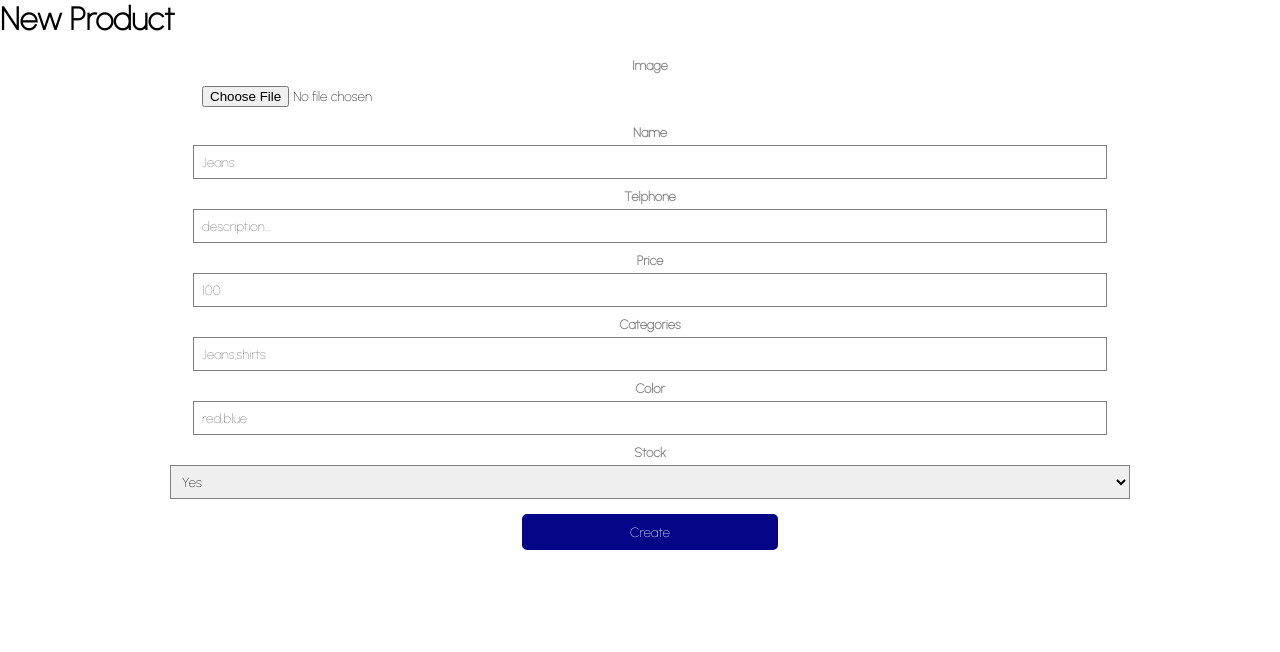
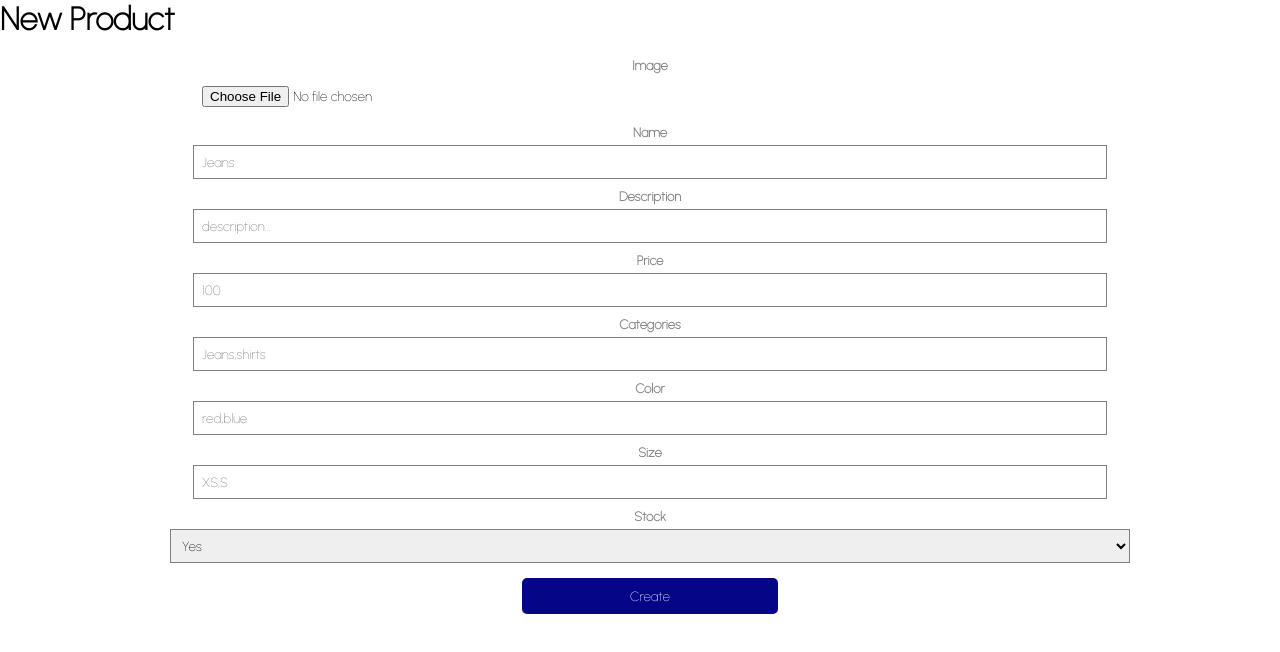
Before and after one commit to samuel-afful/shop_frontend, a React (Create React App) app: page /admin in a window 1280 px wide. Shown: the top 652 px of the page. Built offline with nearby package versions, Linux system fonts and the light colour scheme.

Commit message:
added size form

```diff
--- a/src/components/Products.jsx
+++ b/src/components/Products.jsx
@@ -1,9 +1,9 @@
-import React, { useEffect } from 'react';
+import React, { useEffect ,useState} from 'react';
 import styled from 'styled-components';
 import { popularProducts } from '../data';
 import Product from './Product';
 import Axios from 'axios'
-import { useState } from 'react';
+
 const Container = styled.div`
     display:flex;
     flex-wrap:wrap;
@@ -13,17 +13,18 @@ const Products = ({cat,filters,sort}) => {
   console.log(cat,filters,sort)
   const [products,setProduct] = useState([])
   const [filteredProduct,setFilteredProduct] = useState([])
+
   useEffect(()=>{
-    const getProducts=()=>{
+    const getProducts = async()=>{
       try{
-        const response = Axios.get(cat ?`http://localhost:5000/api/product?category=${cat}`:
-        'http://localhost:5000/api/product');
+        const response = await Axios.get('http://localhost:5000/api/product?category=bffbfb');
         console.log(response)
+      setProduct(response.data)
       }catch(err){
         console.log(err)
       }
     }
-     setProduct(response.data)
+    getProducts()
   },[cat])
 
   useEffect(()=>{
--- a/src/pages/Admin.jsx
+++ b/src/pages/Admin.jsx
@@ -61,20 +61,24 @@ const Button = styled.button`
 `
 const Admin = () => {
   var data
-  const [color,setColor] = useState([])
+  const [color,setColor] = useState()
     const [product,setProduct] = useState({});
     const [cat,setCat] = useState([])
+    const [size,setSize] = useState([])
     const [file,setFile] = useState([])
     const handleChange =(e)=>{
          setProduct(prev=>{
             return{...prev,[e.target.name]:e.target.value}}
             )
     }
+    const handleSize = (e)=>{
+      setCat(e.target.value.split(","))
+  }
     const handleCat = (e)=>{
-        setCat({[e.target.name]:e.target.value.split(",")})
+        setCat(e.target.value.split(","))
     }
     const handleCol = (e)=>{
-      setColor({[e.target.name]:e.target.value.split(",")})
+      setColor(e.target.value.split(","))
   }
  console.log(product)
 //  console.log(cat)
@@ -143,7 +147,7 @@ uploadTask.on('state_changed',
     <InputImg type="file" name="img" onChange={(e)=>setFile(e.target.files[0])}></InputImg>
     <InputText>Name</InputText>
     <Input type="text" placeholder='Jeans' name="title" onChange={handleChange}></Input>
-    <InputText>Telphone</InputText>
+    <InputText>Description</InputText>
     <Input type="text" placeholder='description...' name="desc" onChange={handleChange}></Input>
     <InputText>Price</InputText>
     <Input type="number" name="price" placeholder='100'  onChange={handleChange}></Input>
@@ -151,6 +155,8 @@ uploadTask.on('state_changed',
     <Input type="text" placeholder='Jeans,shirts' name="categories"  onChange={handleCat}></Input>
     <InputText>Color</InputText>
     <Input type="text" placeholder='red,blue' name="color"  onChange={handleCol}></Input>
+    <InputText>Size</InputText>
+    <Input type="text" placeholder='XS,S' name="size"  onChange={handleSize}></Input>
     <InputText>Stock</InputText>
     <Select name="inStock" onChange={handleChange}>
         <Option value="true">Yes</Option>
```
